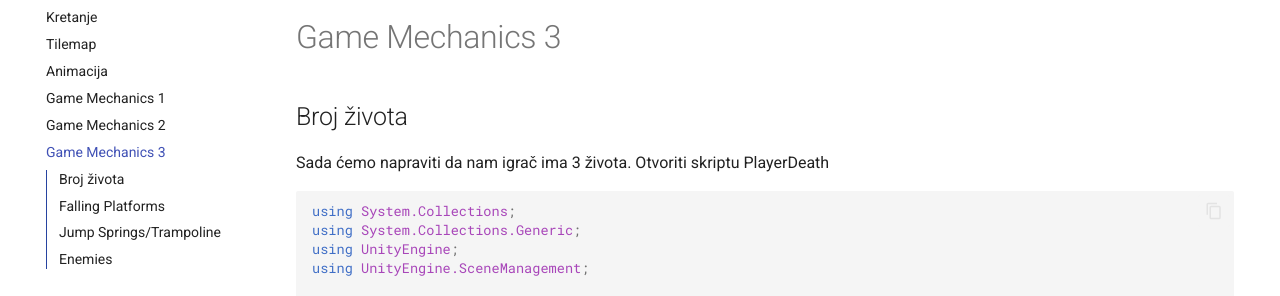
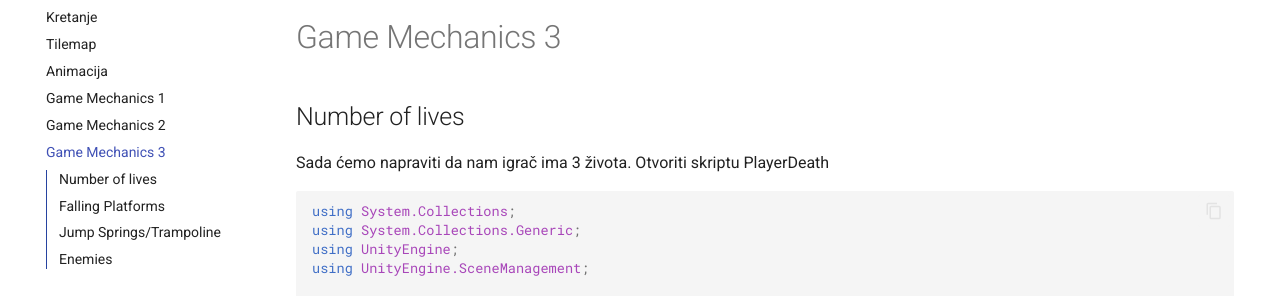
Before and after one commit to BHFFMMST/Game-dev-workshop-, an MkDocs documentation site: the page built from docs/content/Igra/GM3/index.md, in a window 1280 px wide and 900 px high. Shown: the part 169-465 px from the top of the window. Built offline with MkDocs 1.6.1 and Material for MkDocs 9.7.7, drawn with Linux system fonts in a browser that asks for light colours.

Commit message:
Update index.md

```diff
--- a/docs/content/Igra/GM3/index.md
+++ b/docs/content/Igra/GM3/index.md
@@ -1,4 +1,4 @@
-##Broj života
+##Number of lives
 
 Sada ćemo napraviti da nam igrač ima 3 života.
 Otvoriti skriptu PlayerDeath
```
